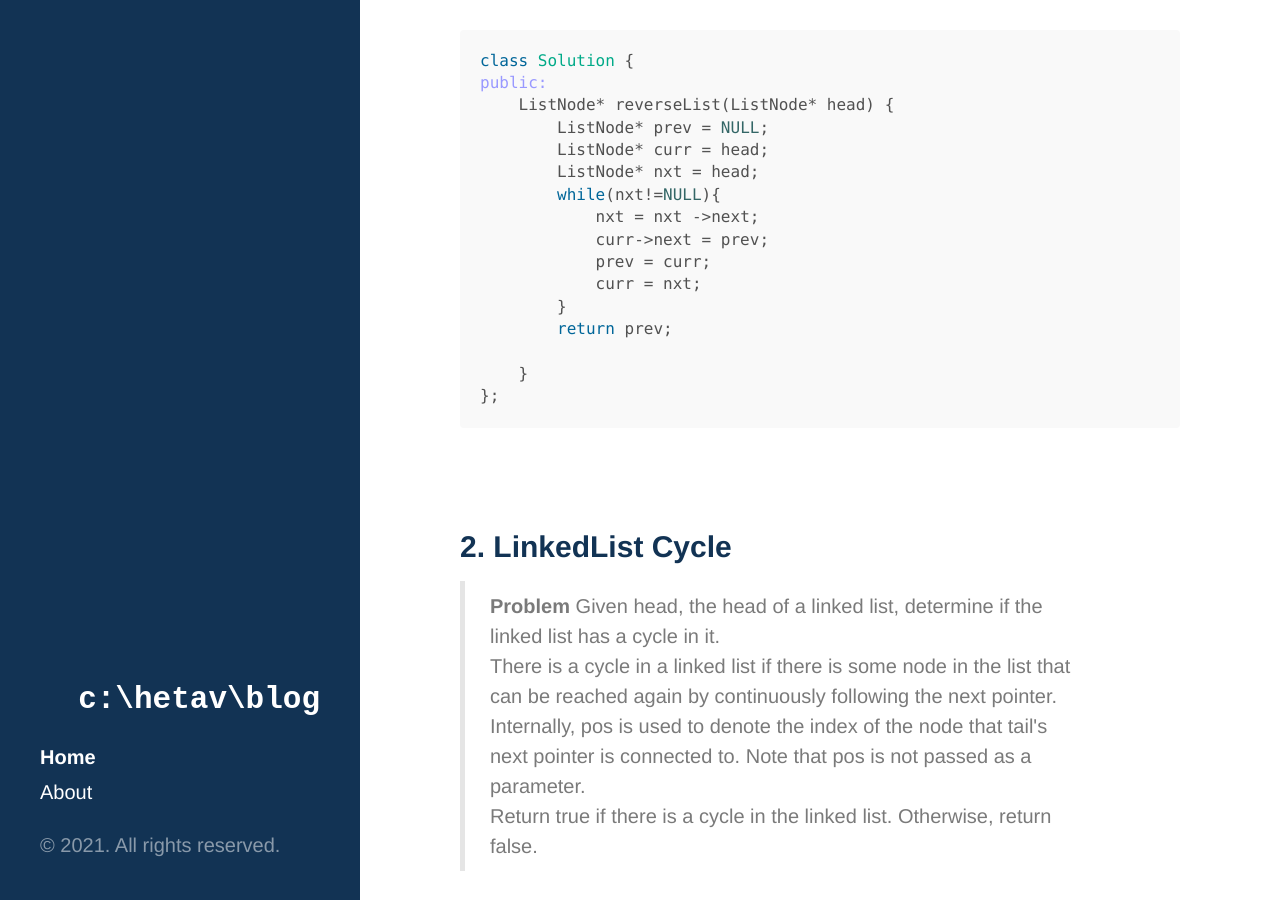
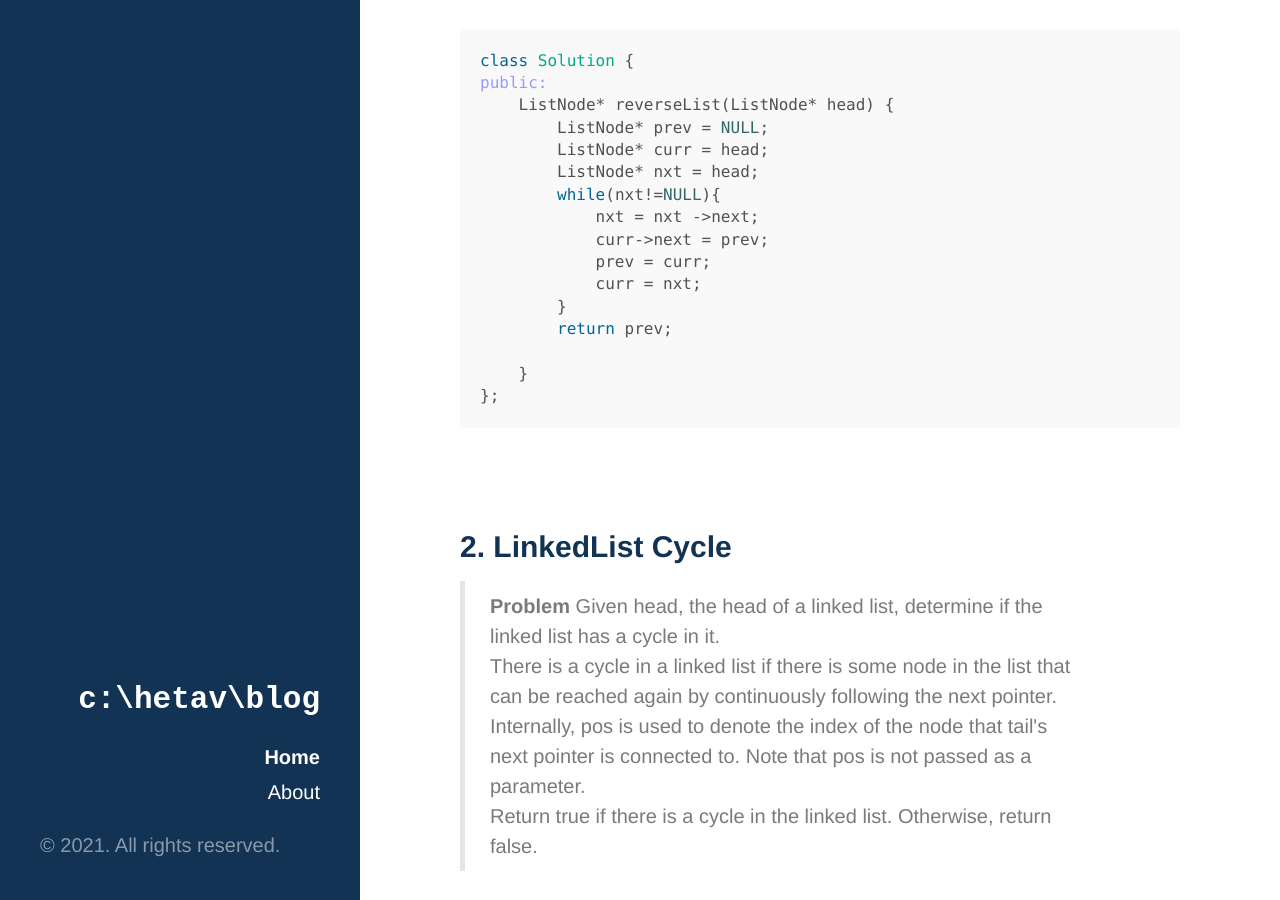
Before and after one commit to hetavv/hetavv.github.io, a Jekyll site: the page built from index.html, in a window 1280 px wide and 900 px high, scrolled down 490 px. Built offline with Jekyll 4.4.1, drawn with Linux system fonts in a browser that asks for light colours; the list of posts is cut into pages by our own code.

Commit message:
resolved multiple abouts

```diff
--- a/_includes/sidebar.html
+++ b/_includes/sidebar.html
@@ -11,8 +11,8 @@
     </div>
 
     <nav class="sidebar-nav">
-    <a class='sidebar-nav-item active' href='/'>Home</a>
-    <a class='sidebar-nav-item' href='/about/'>About</a>
+    <a style="text-align: right;" class='sidebar-nav-item active' href='/'>Home</a>
+    <a style="text-align: right;" class='sidebar-nav-item' href='/about/'>About</a>
 
 
       <!--
```
